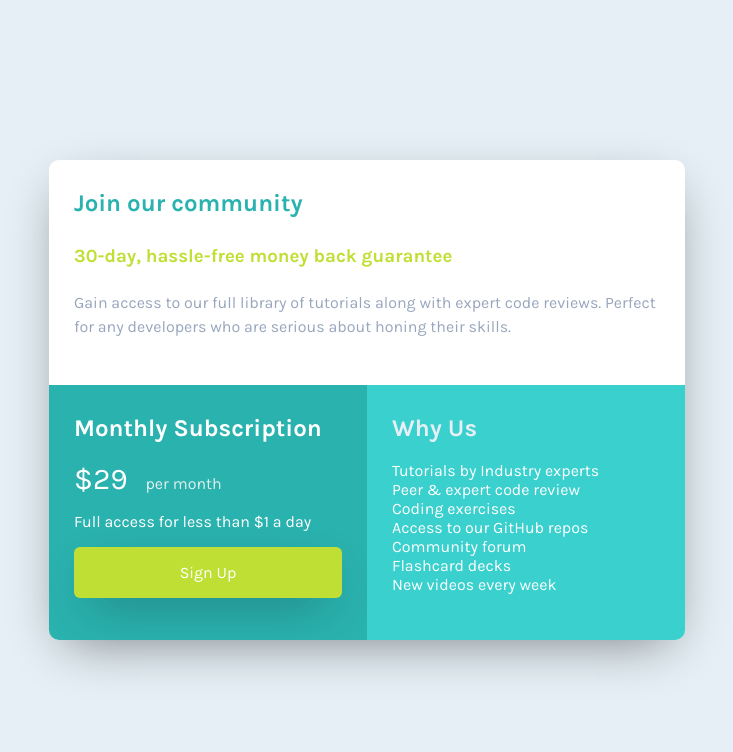
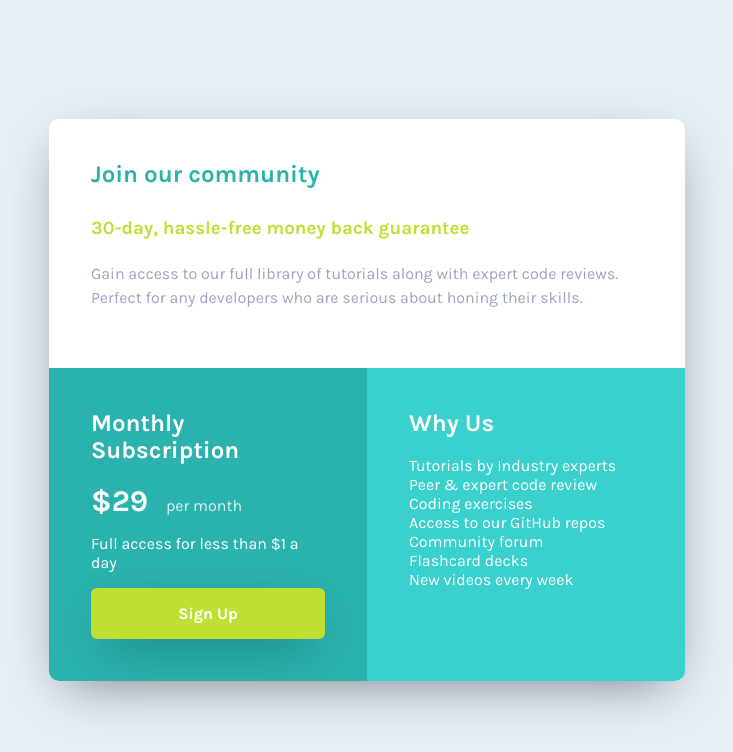
Before and after one commit to mahdipratama/single-price-grid-component-master, a plain HTML site: page index.html in a window 1280 px wide. Shown: the whole page, without its empty margins (273-1006 px from the left). Drawn offline with Linux system fonts and the light colour scheme.

Commit message:
update padding and font weight

```diff
--- a/app/scss/components/_card.scss
+++ b/app/scss/components/_card.scss
@@ -44,6 +44,7 @@
     & .price {
       display: inline-block;
       font-size: rem(30);
+      font-weight: bold;
       margin-bottom: rem(15);
       margin-right: rem(14);
     }
@@ -61,6 +62,7 @@
       background-color: var(--bright-yellow);
       display: block;
       text-align: center;
+      font-weight: bold;
       border-radius: rem(6);
       width: 100%;
       padding: rem(16) 0;
@@ -75,7 +77,7 @@
 
   &__description {
     background-color: var(--light-cyan);
-    color: var(--light-gray);
+    color: white;
 
     & ul li:hover {
       opacity: 0.7;
--- a/app/scss/globals/_layout.scss
+++ b/app/scss/globals/_layout.scss
@@ -23,11 +23,15 @@ body {
   max-width: rem(636);
   margin: rem(50) 0;
 
+  & > div {
+    padding: rem(30) rem(25);
+
+    @include breakpoint-up(medium) {
+      padding: rem(42);
+    }
+  }
+
   @include breakpoint-up(medium) {
     min-height: rem(477);
   }
 }
-
-.py-card {
-  padding: rem(30) rem(25);
-}
--- a/index.html
+++ b/index.html
@@ -1,5 +1,6 @@
 <!DOCTYPE html>
 <html lang="en">
+
 <head>
   <meta charset="UTF-8" />
   <meta name="viewport" content="width=device-width, initial-scale=1.0" />
@@ -20,10 +21,11 @@
 
   <title>Frontend Mentor | Single Price Grid Component</title>
 </head>
+
 <body>
   <main>
     <section class="card container">
-        <div class="card__header py-card">
+      <div class="card__header">
         <h2>Join our community</h2>
         <h3>30-day, hassle-free money back guarantee</h3>
         <p>
@@ -32,14 +34,14 @@
           their skills.
         </p>
       </div>
-        <div class="card__subscription py-card">
+      <div class="card__subscription">
         <h2>Monthly Subscription</h2>
         <span class="price">&dollar;29</span>
         <span class="per">per month</span>
         <p>Full access for less than &dollar;1 a day</p>
         <a class="btn" href="#">Sign Up</a>
       </div>
-        <div class="card__description py-card">
+      <div class="card__description">
         <h2>Why Us</h2>
         <ul>
           <li><a href="#">Tutorials by Industry experts</li></a>
@@ -54,4 +56,5 @@
     </section>
   </main>
 </body>
+
 </html>
```
Also changed, not shown: dist/style.css, 1 other file. Lines whose indentation alone changed are shown as unchanged.
